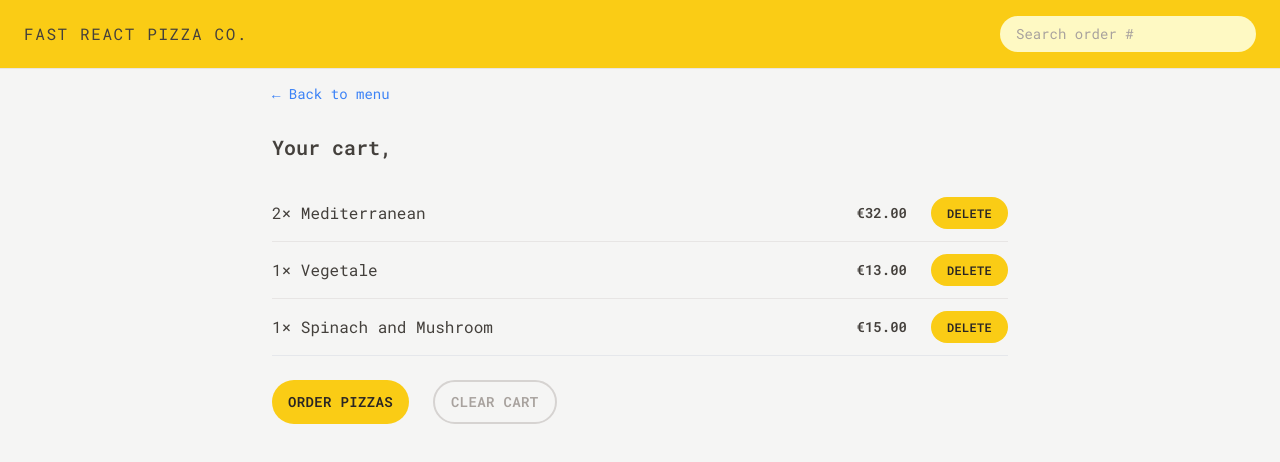
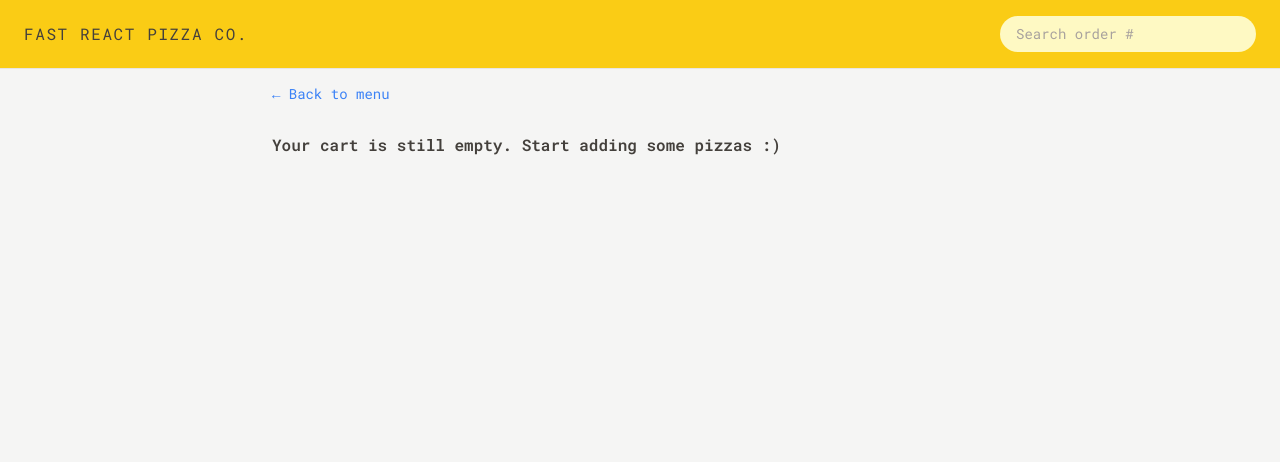
Before and after one commit to klaudiyamileva/fast-react-pizza, a React (Vite) app: page /cart in a window 1280 px wide. Shown: the top 462 px of the page. Built offline with nearby package versions, Linux system fonts and the light colour scheme.

Commit message:
deleted cart items and updated cart quantities

```diff
--- a/src/features/cart/Cart.jsx
+++ b/src/features/cart/Cart.jsx
@@ -1,35 +1,20 @@
 import Button from "../../ui/Button";
 import LinkButton from "../../ui/LinkButton";
 import CartItem from "./CartItem";
-import { useSelector } from "react-redux";
-
-const fakeCart = [
-  {
-    pizzaId: 12,
-    name: "Mediterranean",
-    quantity: 2,
-    unitPrice: 16,
-    totalPrice: 32,
-  },
-  {
-    pizzaId: 6,
-    name: "Vegetale",
-    quantity: 1,
-    unitPrice: 13,
-    totalPrice: 13,
-  },
-  {
-    pizzaId: 11,
-    name: "Spinach and Mushroom",
-    quantity: 1,
-    unitPrice: 15,
-    totalPrice: 15,
-  },
-];
+import { useSelector, useDispatch } from "react-redux";
+import { clearCart, getCart } from "./cartSlice";
+import EmptyCart from "./EmptyCart";
 
 function Cart() {
   const username = useSelector((store) => store.user.username);
-  const cart = fakeCart;
+  const cart = useSelector(getCart);
+  const dispath = useDispatch();
+
+  function handleClearCart() {
+    dispath(clearCart());
+  }
+
+  if (!cart.length) return <EmptyCart />;
 
   return (
     <div className="px-4 py-3">
@@ -37,7 +22,7 @@ function Cart() {
 
       <h2 className="mt-7 text-xl font-semibold">Your cart, {username}</h2>
 
-      <ul className="divide-y divide-stone-200 border-b mt-6">
+      <ul className="mt-6 divide-y divide-stone-200 border-b">
         {cart.map((item) => (
           <CartItem key={item.pizzaId} item={item} />
         ))}
@@ -47,7 +32,9 @@ function Cart() {
         <Button type="primary" to="/order/new">
           Order pizzas
         </Button>
-        <Button type='secondary'>Clear cart</Button>
+        <Button onClick={handleClearCart} type="secondary">
+          Clear cart
+        </Button>
       </div>
     </div>
   );
--- a/src/features/cart/CartItem.jsx
+++ b/src/features/cart/CartItem.jsx
@@ -1,17 +1,22 @@
-import Button from "../../ui/Button";
+import { useSelector } from "react-redux";
 import { formatCurrency } from "../../utils/helpers";
+import DeleteItem from "./DeleteItem";
+import UpdateItemQuantity from "./UpdateItemQuantity";
+import { getCurrentQuantityById } from "./cartSlice";
 
 function CartItem({ item }) {
   const { pizzaId, name, quantity, totalPrice } = item;
+  const currentQuantity = useSelector(getCurrentQuantityById(pizzaId));
 
   return (
     <li className="py-3 sm:flex sm:items-center sm:justify-between">
       <p className="mb-1 sm:mb-0">
         {quantity}&times; {name}
       </p>
-      <div className="flex justify-between items-center sm:gap-6">
+      <div className="flex items-center justify-between sm:gap-6">
         <p className="text-sm font-semibold">{formatCurrency(totalPrice)}</p>
-        <Button type='small'>Delete</Button>
+        <UpdateItemQuantity pizzaId={pizzaId} currentQuantity={currentQuantity} />
+        <DeleteItem pizzaId={pizzaId} />
       </div>
     </li>
   );
--- /dev/null
+++ b/src/features/cart/DeleteItem.jsx
@@ -0,0 +1,19 @@
+import Button from "../../ui/Button";
+import { useDispatch } from "react-redux";
+import { deleteItem } from "./cartSlice";
+
+function DeleteItem({ pizzaId }) {
+  const dispatch = useDispatch();
+
+  function handleDeleteItem() {
+    dispatch(deleteItem(pizzaId));
+  }
+
+  return (
+    <Button type="small" onClick={handleDeleteItem}>
+      Delete
+    </Button>
+  );
+}
+
+export default DeleteItem;
--- a/src/features/cart/EmptyCart.jsx
+++ b/src/features/cart/EmptyCart.jsx
@@ -1,11 +1,11 @@
-import { Link } from 'react-router-dom';
+import LinkButton from '../../ui/LinkButton';
 
 function EmptyCart() {
   return (
-    <div>
-      <Link to="/menu">&larr; Back to menu</Link>
+    <div className="px-4 py-3">
+      <LinkButton to="/menu">&larr; Back to menu</LinkButton>
 
-      <p>Your cart is still empty. Start adding some pizzas :)</p>
+      <p className='mt-7 font-semibold'>Your cart is still empty. Start adding some pizzas :)</p>
     </div>
   );
 }
--- /dev/null
+++ b/src/features/cart/UpdateItemQuantity.jsx
@@ -0,0 +1,29 @@
+import { useDispatch } from "react-redux";
+import Button from "../../ui/Button";
+import { decreaseItemQuantity, increaseItemQuantity } from "./cartSlice";
+
+function UpdateItemQuantity({ pizzaId, currentQuantity }) {
+  const dispatch = useDispatch();
+
+  function handleDecreaseQuantity() {
+    dispatch(decreaseItemQuantity(pizzaId));
+  }
+
+  function handleIncreaseQuantity() {
+    dispatch(increaseItemQuantity(pizzaId));
+  }
+
+  return (
+    <div className="flex items-center gap-2 md:gap-3">
+      <Button type="round" onClick={handleDecreaseQuantity}>
+        -
+      </Button>
+      <span className="text-sm font-medium">{currentQuantity}</span>
+      <Button type="round" onClick={handleIncreaseQuantity}>
+        +
+      </Button>
+    </div>
+  );
+}
+
+export default UpdateItemQuantity;
--- a/src/features/cart/cartSlice.js
+++ b/src/features/cart/cartSlice.js
@@ -12,7 +12,7 @@ const cartSlice = createSlice({
       state.cart.push(action.payload);
     },
     deleteItem(state, action) {
-      state.cart.filter((item) => item.pizzaId !== action.payload);
+      state.cart = state.cart.filter((item) => item.pizzaId !== action.payload);
     },
     increaseItemQuantity(state, action) {
       const item = state.cart.find((item) => item.pizzaId === action.payload);
@@ -23,6 +23,8 @@ const cartSlice = createSlice({
       const item = state.cart.find((item) => item.pizzaId === action.payload);
       item.quantity--;
       item.totalPrice = item.quantity * item.unitPrice;
+
+      if(item.quantity === 0) cartSlice.caseReducers.deleteItem(state, action);
     },
     clearCart(state) {
       state.cart = [];
@@ -40,8 +42,15 @@ export const {
 
 export default cartSlice.reducer;
 
+export const getCart = (store) => store.cart.cart;
+
 export const getTotalCardQuantity = (store) =>
   store.cart.cart.reduce((sum, item) => sum + item.quantity, 0);
 
 export const getTotalCardPrice = (store) =>
   store.cart.cart.reduce((sum, item) => sum + item.totalPrice, 0);
+
+export const getCurrentQuantityById = (id) => (store) => {
+  const item = store.cart.cart.find((item) => item.pizzaId === id);
+  return item ? item.quantity : 0;
+};
--- a/src/features/menu/MenuItem.jsx
+++ b/src/features/menu/MenuItem.jsx
@@ -1,11 +1,16 @@
 import { formatCurrency } from "../../utils/helpers";
-import { useDispatch } from "react-redux";
+import { useDispatch, useSelector } from "react-redux";
 import Button from "../../ui/Button";
-import { addItem } from "../cart/cartSlice";
+import { addItem, getCurrentQuantityById } from "../cart/cartSlice";
+import DeleteItem from "../cart/DeleteItem";
+import UpdateItemQuantity from "../cart/UpdateItemQuantity";
 
 function MenuItem({ pizza }) {
   const { id, name, unitPrice, ingredients, soldOut, imageUrl } = pizza;
-  const dispath = useDispatch();
+  const dispatch = useDispatch();
+
+  const currentQuantity = useSelector(getCurrentQuantityById(id));
+  const isInCart = currentQuantity > 0;
 
   function handleAddToCart() {
     const newItem = {
@@ -16,7 +21,7 @@ function MenuItem({ pizza }) {
       totalPrice: unitPrice * 1,
     };
 
-    dispath(addItem(newItem))
+    dispatch(addItem(newItem));
   }
 
   return (
@@ -40,7 +45,14 @@ function MenuItem({ pizza }) {
             </p>
           )}
 
-          {!soldOut && (
+          {isInCart && (
+            <div className="flex items-center gap-3 sm:gap-5">
+              <UpdateItemQuantity pizzaId={id} currentQuantity={currentQuantity} />
+              <DeleteItem pizzaId={id} />
+            </div>
+          )}
+
+          {!soldOut && !isInCart && (
             <Button type="small" onClick={handleAddToCart}>
               Add to cart
             </Button>
--- a/src/ui/Button.jsx
+++ b/src/ui/Button.jsx
@@ -7,9 +7,9 @@ function Button({ children, disabled, to, type, onClick }) {
     primary: base + " px-4 py-3",
     small: base + " px-4 py-2 text-xs",
     secondary:
-      "transition-color text-sm px-4 py-2.5 inline-block rounded-full border-2 border-stone-300 font-semibold uppercase tracking-wide text-stone-400 duration-300 hover:bg-stone-300 hover:text-stone-800 focus:text-stone-800 focus:bg-stone-300 focus:outline-none focus:ring focus:ring-stone-200 focus:ring-offset-2 disabled:cursor-not-allowed",
+    "transition-color text-sm px-4 py-2.5 inline-block rounded-full border-2 border-stone-300 font-semibold uppercase tracking-wide text-stone-400 duration-300 hover:bg-stone-300 hover:text-stone-800 focus:text-stone-800 focus:bg-stone-300 focus:outline-none focus:ring focus:ring-stone-200 focus:ring-offset-2 disabled:cursor-not-allowed",
+    round: base + " px-2.5 py-1 text-sm",
   };
-
   if (to)
     return (
       <Link to={to} className={styles[type]}>
```
